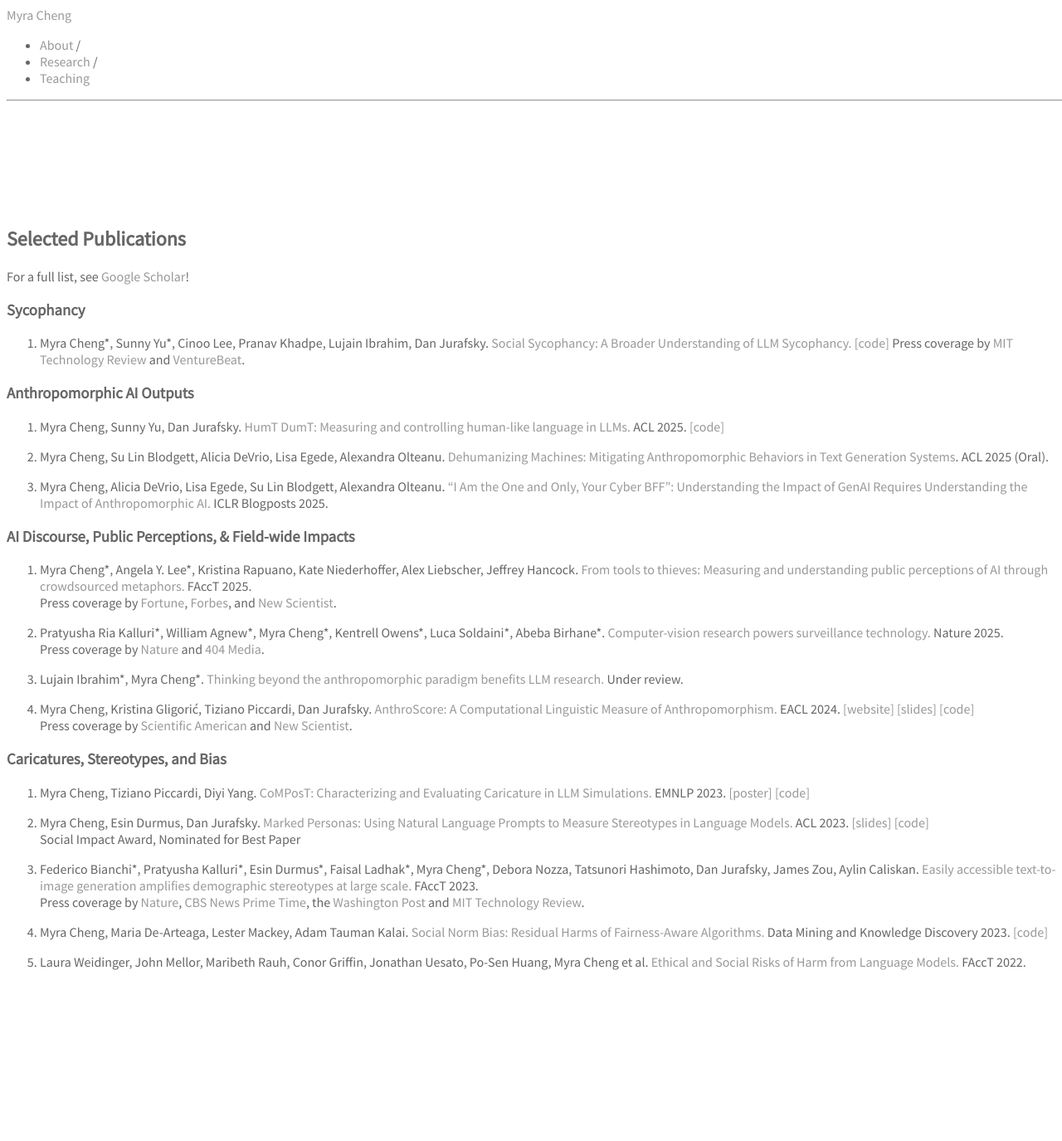
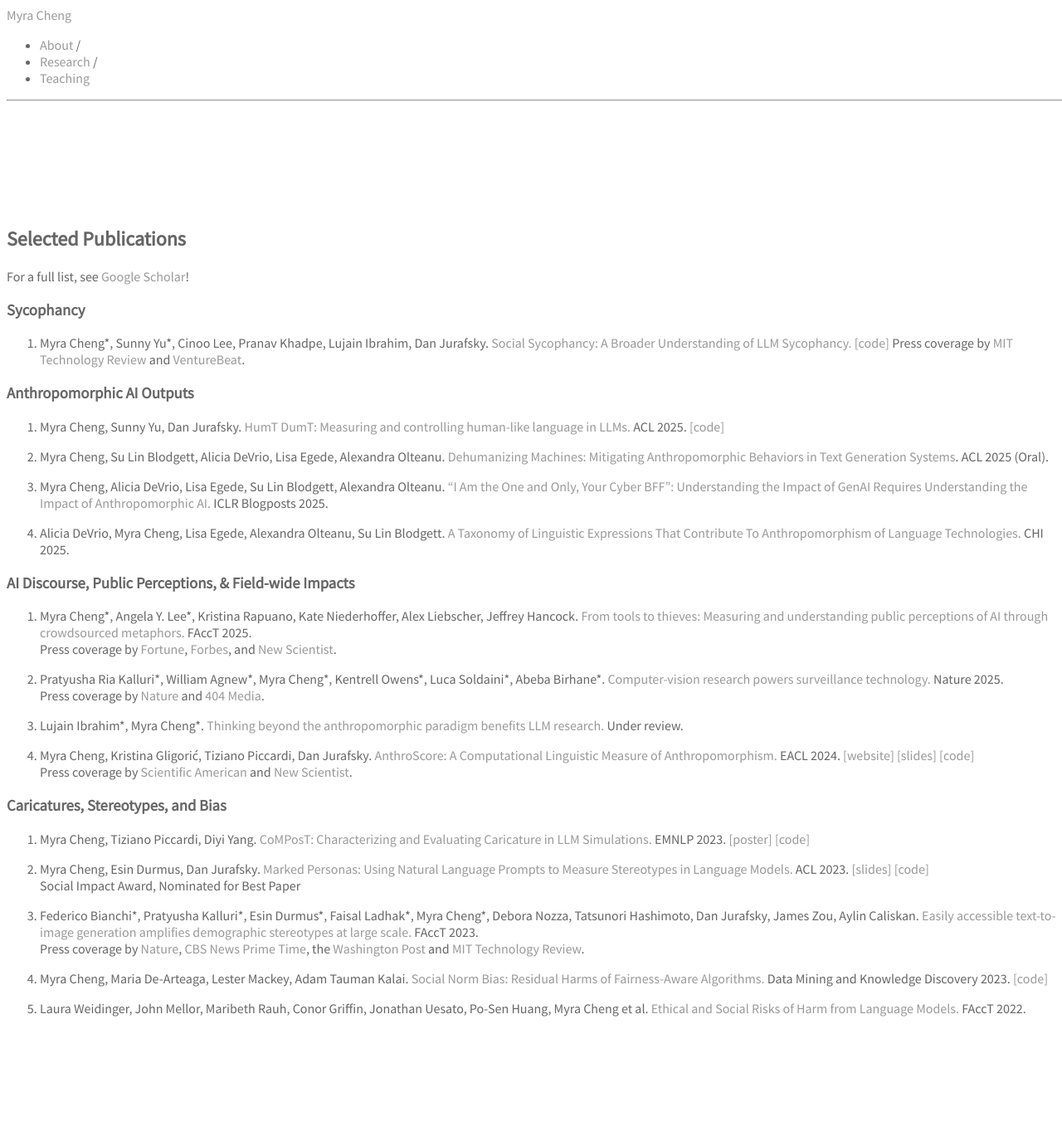
Before and after one commit to myracheng/myracheng.github.io, a Jekyll site: the page built from research.md, in a window 1280 px wide. Shown: the whole page at 83% size. Built offline with Jekyll 4.4.1, drawn with Linux system fonts in a browser that asks for light colours; some web fonts are replaced; our own code applies the rules of GitHub Pages for plain Markdown files; before the commit the page ends 1319 px from its top, so only the background shows below that.

Commit message:
Update research.md

```diff
--- a/research.md
+++ b/research.md
@@ -12,6 +12,8 @@ For a full list, see [Google Scholar](https://scholar.google.com/citations?user=
 3. Myra Cheng, Su Lin Blodgett,  Alicia DeVrio, Lisa Egede, Alexandra Olteanu. [Dehumanizing Machines: Mitigating Anthropomorphic Behaviors in Text Generation Systems](https://arxiv.org/pdf/2502.14019). ACL 2025 (Oral).
 
 4. Myra Cheng, Alicia DeVrio, Lisa Egede, Su Lin Blodgett, Alexandra Olteanu. ["I Am the One and Only, Your Cyber BFF": Understanding the Impact of GenAI Requires Understanding the Impact of Anthropomorphic AI.](https://iclr-blogposts.github.io/2025/blog/anthropomorphic-ai/) ICLR Blogposts 2025.
+
+5. Alicia DeVrio, Myra Cheng, Lisa Egede, Alexandra Olteanu, Su Lin Blodgett. [A Taxonomy of Linguistic Expressions That Contribute To Anthropomorphism of Language Technologies.](https://arxiv.org/abs/2502.09870) CHI 2025.
 
 ### AI Discourse, Public Perceptions, & Field-wide Impacts
 7. Myra Cheng\*, Angela Y. Lee\*, Kristina Rapuano, Kate Niederhoffer, Alex Liebscher, Jeffrey Hancock. [From tools to thieves: Measuring and understanding public perceptions of AI through crowdsourced metaphors.](https://www.arxiv.org/pdf/2501.18045) FAccT 2025.
```
